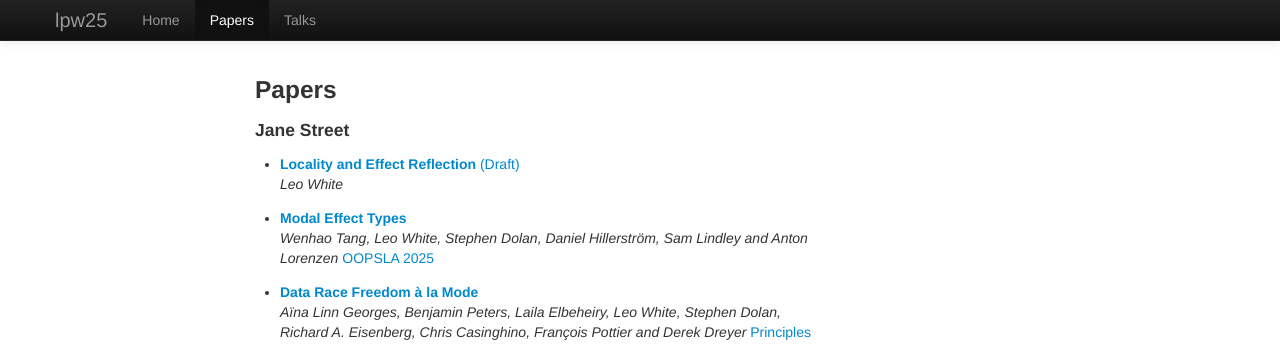
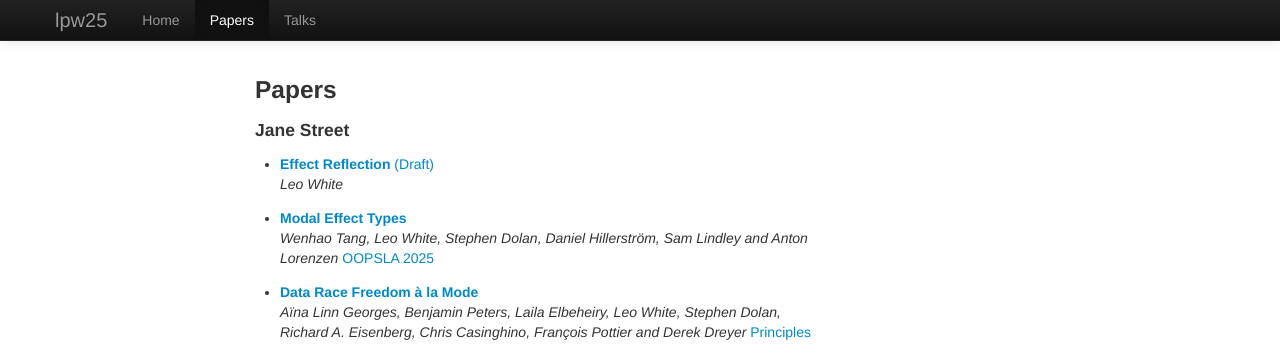
Before and after one commit to lpw25/lpw25.github.com, a Jekyll site: the page built from papers.html, in a window 1280 px wide and 900 px high. Shown: the top 344 px of the window. Built offline with Jekyll 4.4.1, drawn with Linux system fonts in a browser that asks for light colours.

Commit message:
Add latest draft

```diff
--- a/papers.html
+++ b/papers.html
@@ -10,7 +10,7 @@ feeds: false
     <h4> Jane Street </h4>
     <ul>
       <li style="margin: 1em 0">
-        <a href="/papers/popl2026.pdf"><b>Locality and Effect Reflection</b> (Draft)</a><br>
+        <a href="/papers/popl2027.pdf"><b>Effect Reflection</b> (Draft)</a><br>
         <i>Leo White</i>
       </li>
       <li style="margin: 1em 0">
```
Also changed, not shown: 1 other file.
